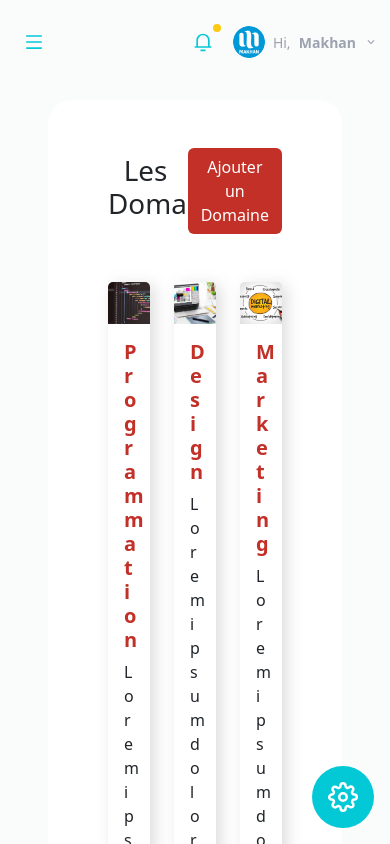
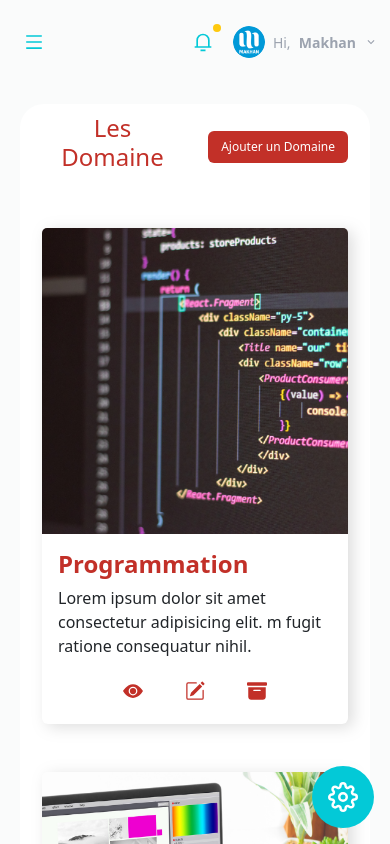
Before and after one commit to yerrymina1195/Tache21, a React (Create React App) app: page /cours in a window 390 px wide. Shown: the top 844 px of the page. Built offline with nearby package versions, Linux system fonts and the light colour scheme.

Commit message:
reglage de la responsivité

```diff
--- a/src/components/cardDomaines/Domaine.css
+++ b/src/components/cardDomaines/Domaine.css
@@ -1,19 +1,25 @@
 .btn-domaine button{
     color: #C23028 !important;
-    font-size: 25px;
+    font-size: 20px;
 }
 .btn-domaine button:hover{
     scale: 1.5;
 
 }
+.domaine h1{
+    font-size: 1.5em;
+    color: #C23028;
+}
 .text-domaine{
     color: #C23028;
     text-transform: capitalize;
     font-weight: bold;
+    font-size: 1.5rem;
 }
 .add-domaine{
     background-color: #C23028;
     color: white;
+    font-size: 20px !important;
 }
 .add-domaine:hover{
     color: #C23028;
@@ -23,3 +29,12 @@
     box-shadow: 5px 3px 15px rgba(128, 128, 128, 0.267);
     border: none;
 }
+@media only screen and (min-width: 320px){
+    .domaine{
+        padding: 10px !important;
+        margin: 20px !important;
+    }
+    .add-domaine{
+        font-size: 12px !important;
+    }
+}
--- a/src/components/cardDomaines/Domaine.jsx
+++ b/src/components/cardDomaines/Domaine.jsx
@@ -5,7 +5,7 @@ import { Link } from 'react-router-dom'
 
 const Domaine = (props) => {
     return (
-        <div className='col-4'>
+        <div className='col-lg-4 col-md-6 col-sm-12'>
             <div class="card card-domaine" >
                 <Link to='/'>
                     <img src={props.img} class="card-img-top" alt="image-domaine" />
@@ -16,11 +16,9 @@ const Domaine = (props) => {
                         Lorem ipsum dolor sit amet consectetur adipisicing elit. m fugit ratione consequatur nihil.
                     </p>
                     <div className='d-flex justify-center btn-domaine'>
-                        <Link to="/">
-                            <button type='button' class="btn">
-                                <BsEyeFill />
-                            </button>
-                        </Link>
+                        <button type='button' class="btn">
+                            <BsEyeFill />
+                        </button>
                         <button type='button' class="btn mx-3">
                             <BsPencilSquare />
                         </button>
--- /dev/null
+++ b/src/components/cardDomaines/SousDomaines/CardSousDomaine.jsx
@@ -0,0 +1,11 @@
+import React from 'react'
+
+function CardSousDomaine() {
+  return (
+    <div>
+        <h1>teste</h1>
+    </div>
+  )
+}
+
+export default CardSousDomaine
--- a/src/pages/Cours.jsx
+++ b/src/pages/Cours.jsx
@@ -3,18 +3,19 @@ import Domaine from '../components/cardDomaines/Domaine'
 import design from '../data/domaine/design.png'
 import programmation from '../data/domaine/programmation.png'
 import marketing from '../data/domaine/marketing.png'
+import { Link } from 'react-router-dom'
 
 const Cours = () => {
   return (
-    <div className='bg-white m-5 mt-3 p-5 rounded-3xl'  >
+    <div className='bg-white m-5 p-5 rounded-3xl domaine'  >
       <div className="container ">
         <div className="row d-flex align-items-center">
           <div className="col-6">
-            <h1 className='fs-1 text-center'>Les Domaine</h1>
+            <h1 className='text-center'>Les Domaine</h1>
           </div>
           <div className="col-6">
             {/* button modal */}
-            <button type="button" className="btn add-domaine float-end" data-bs-toggle="modal" data-bs-target="#staticBackdrop">
+            <button type="button" className="btn add-domaine rounded-md float-end" data-bs-toggle="modal" data-bs-target="#staticBackdrop">
               Ajouter un Domaine
             </button>
             {/* Modal */}
@@ -28,11 +29,11 @@ const Cours = () => {
                   <div className="modal-body">
                     <div class="form-floating mb-3">
                       <input type="text" class="form-control" id="floatingInput" placeholder="Nom du domaine" />
-                        <label for="floatingInput">Nom du domaine</label>
+                      <label for="floatingInput">Nom du domaine</label>
                     </div>
                     <div class="form-floating">
                       <input type="text" class="form-control" id="floatingPassword" placeholder="Description" />
-                        <label for="floatingPassword">Description</label>
+                      <label for="floatingPassword">Description</label>
                     </div>
                   </div>
                   <div className="modal-footer">
@@ -47,10 +48,10 @@ const Cours = () => {
 
       </div>
       <div className="container my-5">
-        <div className="row">
-          <Domaine img={programmation} title={'programmation'} />
-          <Domaine img={design} title={'design'} />
-          <Domaine img={marketing} title={'marketing'} />
+        <div className="row row-gap-5">
+            <Domaine img={programmation} title={'programmation'} />
+            <Domaine img={design} title={'design'} />
+            <Domaine img={marketing} title={'marketing'} />
         </div>
       </div>
     </div>
```
